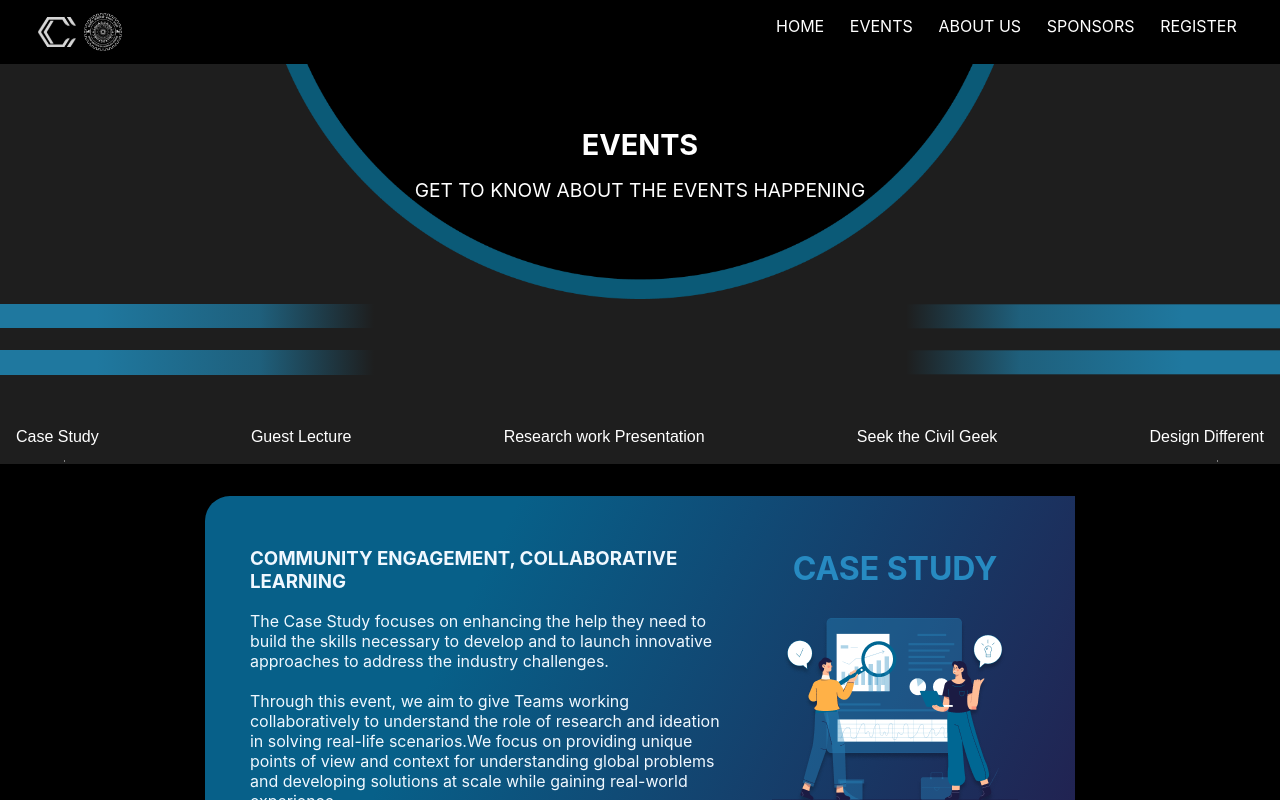
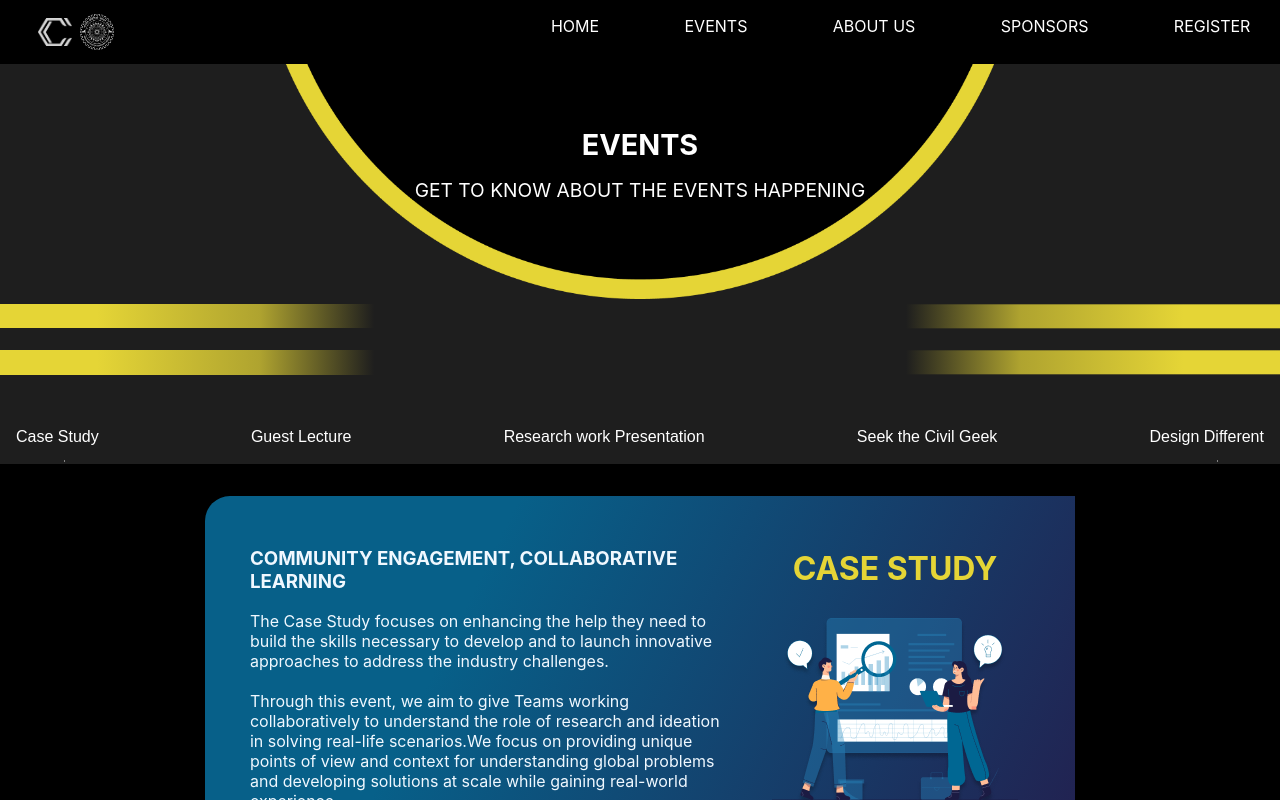
Before and after one commit to Civil-Conclave/civilconclave2k22, a React (Create React App) app: page /events in a window 1280 px wide. Shown: the top 800 px of the page. Built offline with nearby package versions, Linux system fonts and the light colour scheme.

Commit message:
changes in events and navbar (#9)
Co-authored-by: Aryan <aryan.singhal613@gmail.com>

```diff
--- a/package.json
+++ b/package.json
@@ -11,6 +11,7 @@
     "@testing-library/user-event": "^13.5.0",
     "emailjs-com": "^3.2.0",
     "framer-motion": "^7.6.1",
+    "hamburger-react": "^2.5.0",
     "react": "^18.2.0",
     "react-dom": "^18.2.0",
     "react-icons": "^4.6.0",
--- a/src/components/Events/EventsAll.css
+++ b/src/components/Events/EventsAll.css
@@ -53,7 +53,7 @@
   align-items: center;
 }
 .rightImg h1 {
-  color: #278ac1;
+  color: #e5d536;
   text-align: center;
 }
 .rightImg img {
--- a/src/components/Events/EventsAll.jsx
+++ b/src/components/Events/EventsAll.jsx
@@ -333,6 +333,36 @@ const Events = (props) => {
               <img src={data[4].url} alt="" />
             </div>
           </div>
+          <div className="whole-eventscontainer">
+            <div className="eventHeadingNew">
+              <h3>{data[5].title}</h3>
+              <p>
+                {data[5].body1}
+                <br />
+                <br />
+                {data[5].body2}
+                <br />
+                <br />
+                {data[5].body3}
+                <br />
+                <br />
+                {data[5].body4}
+              </p>
+              <div className="caseStudyButtons">
+                <button className="submitButton" onClick={handleClickCaseS}>
+                  Click Here to Submit
+                </button>
+                <button className="submitButton" onClick={handleClick}>
+                  View Problem Statements
+                </button>
+              </div>
+            </div>
+            <div className="vertical-line"></div>
+            <div className="rightImg">
+              <h1 ref={myRef1}>{data[5].imgtitle}</h1>
+              <img src={data[5].url} alt="" />
+            </div>
+          </div>
         </div>
       </div>
       <div className="contentFooter" ref={footerRef}>
--- a/src/components/Events/HeaderEvents.css
+++ b/src/components/Events/HeaderEvents.css
@@ -63,8 +63,8 @@
   height: 3.04vh;
   background: linear-gradient(
     90deg,
-    #1f789f 25.19%,
-    rgba(31, 120, 159, 0.73) 67.54%,
+    #e5d536 25.19%,
+    rgba(229,213,54, 0.73) 67.54%,
     rgba(31, 120, 159, 0) 97.41%
   );
   border-radius: 0px;
@@ -75,8 +75,8 @@
   height: 3.04vh;
   background: linear-gradient(
     90deg,
-    #1f789f 25.19%,
-    rgba(31, 120, 159, 0.73) 67.54%,
+    #e5d536 25.19%,
+    rgba(229,213,54, 0.73) 67.54%,
     rgba(31, 120, 159, 0) 97.41%
   );
 
--- a/src/components/Events/HeaderEvents.js
+++ b/src/components/Events/HeaderEvents.js
@@ -1,6 +1,6 @@
 import React from "react";
 import "./HeaderEvents.css";
-import Ellipse from "../../assets/Ellipse.png";
+import Ellipse from "../../assets/Ellipse1.png";
 function HeaderEvents(props) {
   const handleClick1 = () => {
     props.ref1.current?.scrollIntoView({ behavior: "smooth" });
--- a/src/components/Events/data.js
+++ b/src/components/Events/data.js
@@ -68,5 +68,19 @@ const data = [
     body4: "",
     imgtitle: "DESIGN DIFFERENT",
   },
+
+  {
+    url: img2,
+    title: "BRAINSTORM, INNOVATE, SUSTAIN",
+    body1:
+      "InnoVista provides a platform for aspiring leaders to bring startup ideas to life. Pitch your world-changing concept, as innovation thrives in the hands of determined individuals eager to reshape the future"
+      ,
+      body2:
+      "For civil geeks, it is essential to provide startups with a platform to showcase their ideas to the general public and discuss them among like-minded entrepreneurs.",
+      body3:
+      "The Civil conclave’24 proudly presents the “InnoVista” specifically for civil entrepreneurs. Get your thinking hats, flash your ideas, and form Enterprises.",
+      body4: "A mixture of technology, vision, and business acumen bound together to give a new peak to civil.",
+    imgtitle: "INNOVISTA",
+  },
 ];
 export default data;
--- a/src/components/General/Navbar.css
+++ b/src/components/General/Navbar.css
@@ -4,6 +4,7 @@
   display: flex;
   justify-content: space-between;
   height: 8vh;
+  width: 100%;
 }
 .logos {
   top: 5%;
@@ -28,22 +29,34 @@
 #img2 {
   width: 100%;
 }
+
+.nav-links {
+  display: flex;
+  width: 100%;
+  /* margin-left: 54vw; */
+  /* padding-left: 1vw; */
+
+}
+
 .pageNames {
   width: 60%;
   list-style: none;
   display: flex;
   flex-direction: row;
   justify-content: space-between;
-  margin-left: 14rem;
+  margin-left: 31vw;
 }
-.nav-links {
-  display: flex;
-  width: 60%;
-  /* margin-left: 54vw; */
-}
+
 .nav-links li {
   list-style-type: none;
-  /* display: flex; */
+  display: flex;
+  /* margin-left: 2vw; */
+  align-items:flex-start;
+  /* justify-self: flex-end; */
+  font-size: 1.25vw;
+
+  /* align-content: center; */
+  /* justify-content: center; */
 }
 .mobile {
   display: none;
@@ -85,7 +98,7 @@
   .mob-icon {
     position: absolute;
     z-index: 50;
-    transition: width 2s ease-in-out;
+    transition: width 2s ease-in-out,;
   }
   .nav-links li {
     display: none;
@@ -94,7 +107,10 @@
 .ham {
   overflow: hidden;
   overflow-y: hidden;
-  animation: anim 2s;
+  animation-name: anim ;
+  animation-duration: 2s;
+  /* animation-direction: reverse; */
+
   /* position: absolute; */
   position: fixed;
   top: 0;
@@ -102,12 +118,12 @@
   background: transparent;
   height: 100vh;
   background-color: black;
-  width: 38vw;
+  width: 50vw;
   margin-left: 62vw;
 }
 @keyframes anim {
   from {
-    width: 76vw;
+    width: 0vw;
   }
   to {
     width: 38vw;
@@ -115,7 +131,9 @@
 }
 .nav-i {
   overflow: hidden;
-  animation: anim 2s;
+  animation-name: anim;
+  animation-duration: 2s;
+  /* animation-direction: reverse; */
 }
 .nav-i li {
   justify-content: space-between;
--- a/src/components/General/Navbar.js
+++ b/src/components/General/Navbar.js
@@ -1,3 +1,6 @@
+// import Hamburger from 'hamburger-react'
+
+
 import React, { useState } from "react";
 import "./Navbar.css";
 import { Link } from "react-router-dom";
@@ -8,6 +11,10 @@ import logo2 from "../../assets/logo2.png";
 import logo1 from "../../assets/logo1.png";
 
 function Navbarnew() {
+
+  // const [isOpen, setOpen] = useState(false)
+
+
   const [activeMenu, setActiveMenu] = useState("");
   const [burgerstate, setBurgerState] = useState(true);
   const [ham, setHam] = useState(false);
@@ -91,6 +98,9 @@ function Navbarnew() {
             ) : (
               <VscMenu className="mob-icon" onClick={showham} />
             )}
+
+{/* <Hamburger toggled={isOpen} toggle={setOpen} /> */}
+
           </div>
         </div>
       </div>
@@ -154,7 +164,7 @@ function Navbarnew() {
               <li>
                 <a
                   href="https://drive.google.com/file/d/1AYeE72HbkTBC8EF8A5puFZW0MNfc1094/view?usp=sharing"
-                  target="_blank"
+                  target="blank"
                   className={
                     activeMenu === "register" ? "active-links" : "links"
                   }
@@ -169,9 +179,11 @@ function Navbarnew() {
             </ul>
           </div>
         </>
-      ) : (
+       ) : (
         " "
-      )}
+       )
+
+       }
     </>
   );
 }
```
Also changed, not shown: src/assets/Ellipse1.png (added), 1 other file (tests, documents, lock files or other folders).
